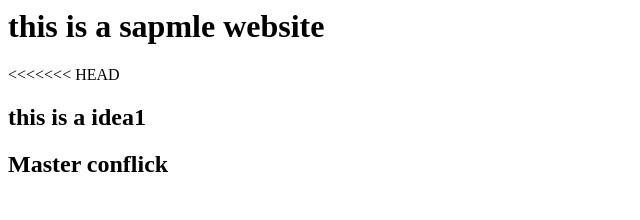
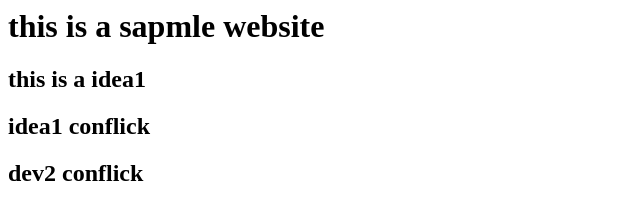
Before and after one commit to RifatJamal/webtest, a plain HTML site: page index.html in a window 1280 px wide. Shown: the whole page, without its empty margins (0-640 px from the left). Drawn offline with Linux system fonts and the light colour scheme.

Commit message:
dev2 change

```diff
--- a/index.html
+++ b/index.html
@@ -1,4 +1,5 @@
 <h1>this is a sapmle website</h1>
-<<<<<<< HEAD
 <h2>this is a idea1</h2>
-<h2>Master conflick</h2>
+<h2>idea1 conflick</h2>
+
+<h2>dev2 conflick</h2>
```
